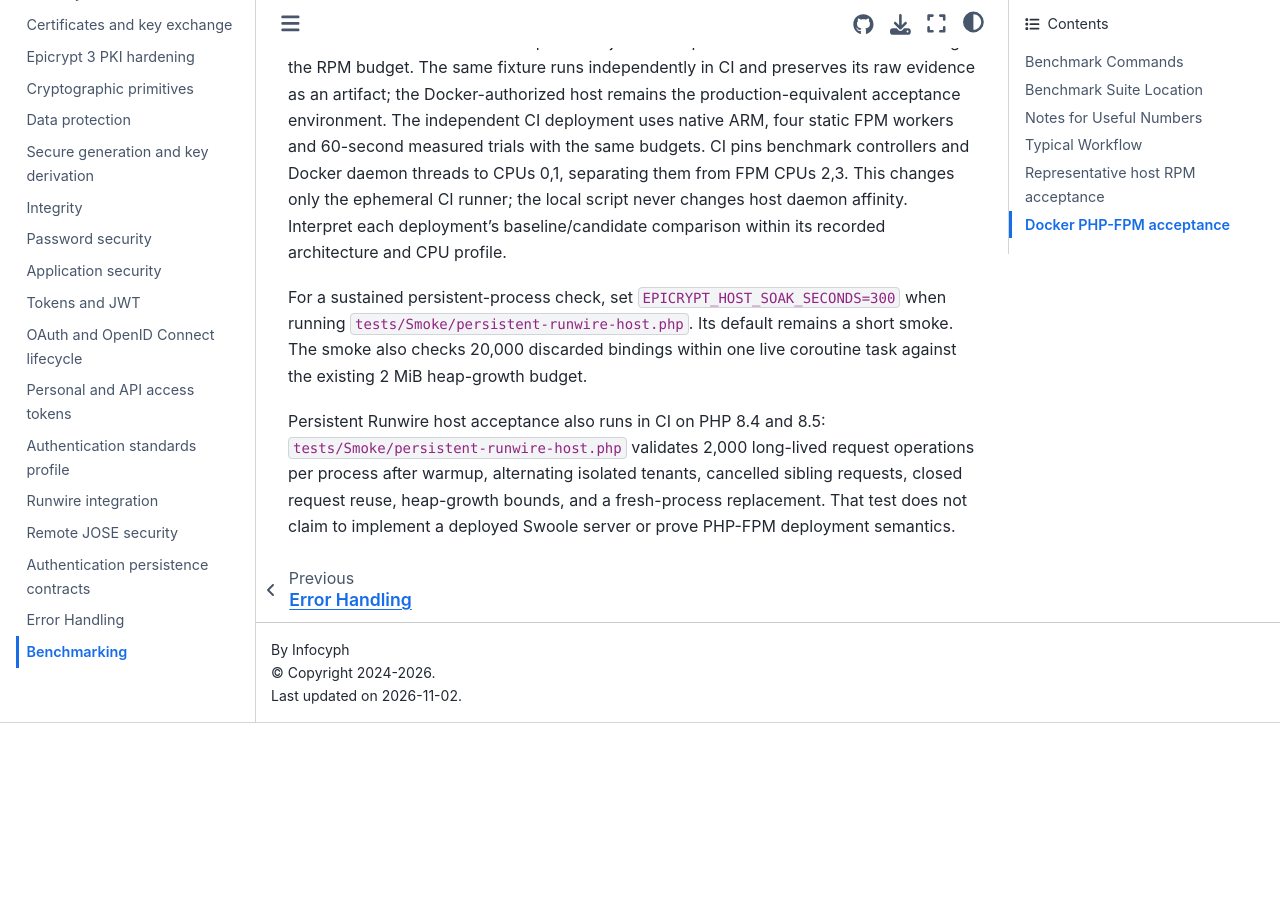
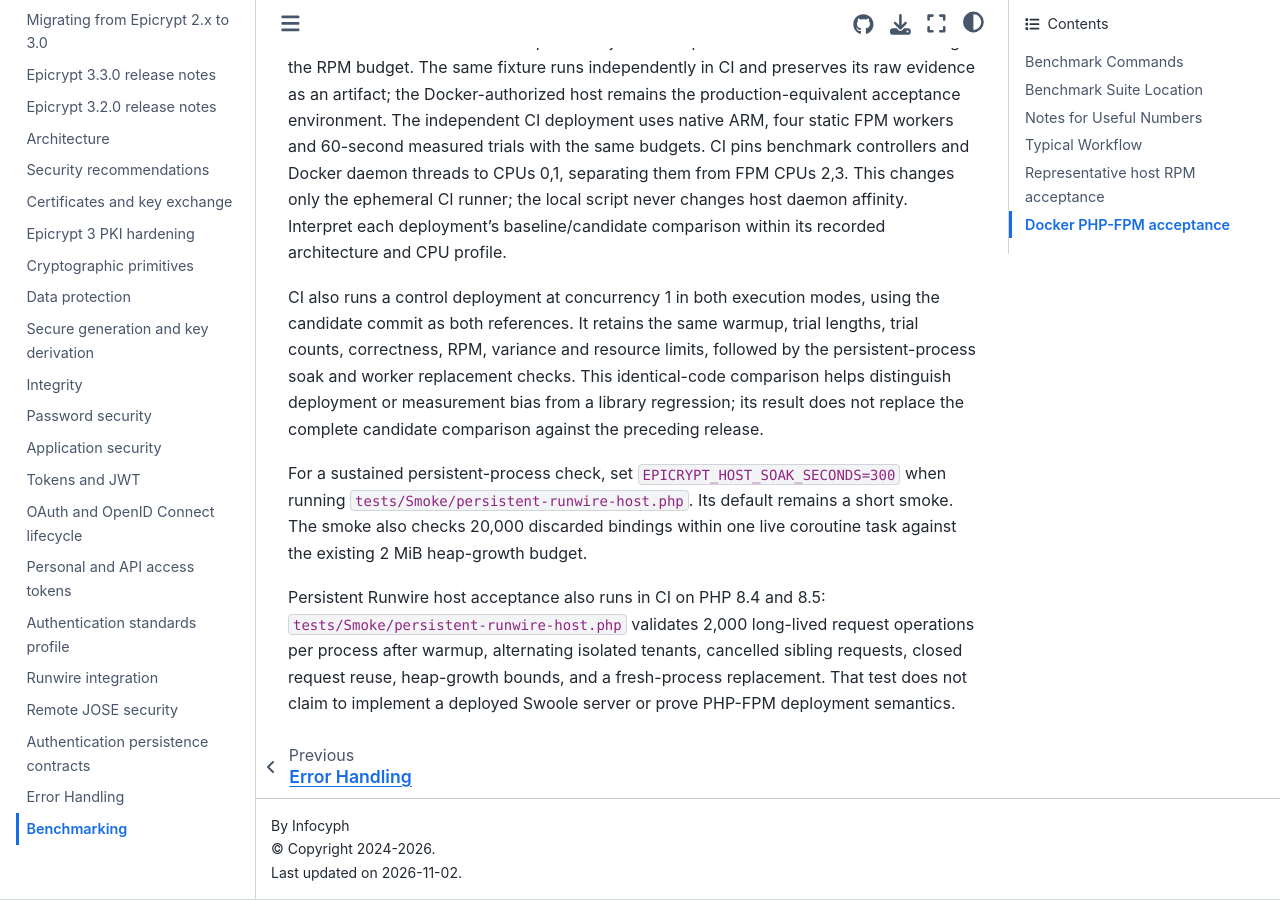
Before and after one commit to infocyph/Epicrypt, a Sphinx documentation site: the page built from docs/benchmarking.rst, in a window 1280 px wide and 900 px high, scrolled down 4055 px. Built offline with Sphinx 7.4.7 and the Sphinx Book theme 1.1.4, drawn with Linux system fonts in a browser that asks for light colours; before the commit the page ends 4778 px from its top, so only the background shows below that.

Commit message:
Upgrade Node LTS interoperability tooling and add RPM control

```diff
--- a/docs/benchmarking.rst
+++ b/docs/benchmarking.rst
@@ -182,6 +182,14 @@
 daemon affinity. Interpret each deployment's
 baseline/candidate comparison within its recorded architecture and CPU profile.
 
+CI also runs a control deployment at concurrency 1 in both execution modes,
+using the candidate commit as both references. It retains the same warmup,
+trial lengths, trial counts, correctness, RPM, variance and resource limits,
+followed by the persistent-process soak and worker replacement checks.
+This identical-code comparison helps distinguish deployment or measurement
+bias from a library regression; its result does not replace the complete
+candidate comparison against the preceding release.
+
 For a sustained persistent-process check, set
 ``EPICRYPT_HOST_SOAK_SECONDS=300`` when running
 ``tests/Smoke/persistent-runwire-host.php``. Its default remains a short smoke.
--- a/docs/release-notes-3.3.0.rst
+++ b/docs/release-notes-3.3.0.rst
@@ -19,6 +19,8 @@
 * Development HTTP fixtures require Nyholm PSR-7 1.8.2 and HTTP mock-client
   1.6.1 or later, whose explicit nullable parameters support PHP 8.4 and 8.5
   without deprecations in lowest-dependency validation.
+* Independent JOSE and OAuth/OIDC tests use Node 26.13.0 LTS, npm 12.2.1
+  and jose 6.2.15. These are development tools, excluded from Composer archives.
 * The matched FPM acceptance fixture installs Runwire ^3.0 for every variant.
   Runtime, request, scope, worker and event-loop ownership remain with the host.
   Both execution modes compare against published Epicrypt 3.2 by default;
--- a/package.json
+++ b/package.json
@@ -2,10 +2,12 @@
   "name": "epicrypt-release-tests",
   "private": true,
   "type": "module",
+  "packageManager": "npm@12.2.1",
   "devDependencies": {
-    "jose": "6.2.12"
+    "jose": "6.2.15"
   },
   "engines": {
-    "node": ">=26.11.1"
+    "node": ">=26.13.0",
+    "npm": ">=12.2.1"
   }
 }
```
Also changed, not shown: docs/plans/epicrypt-3.3-release-audit-plan.md (+19 -9 lines), 2 other files.
